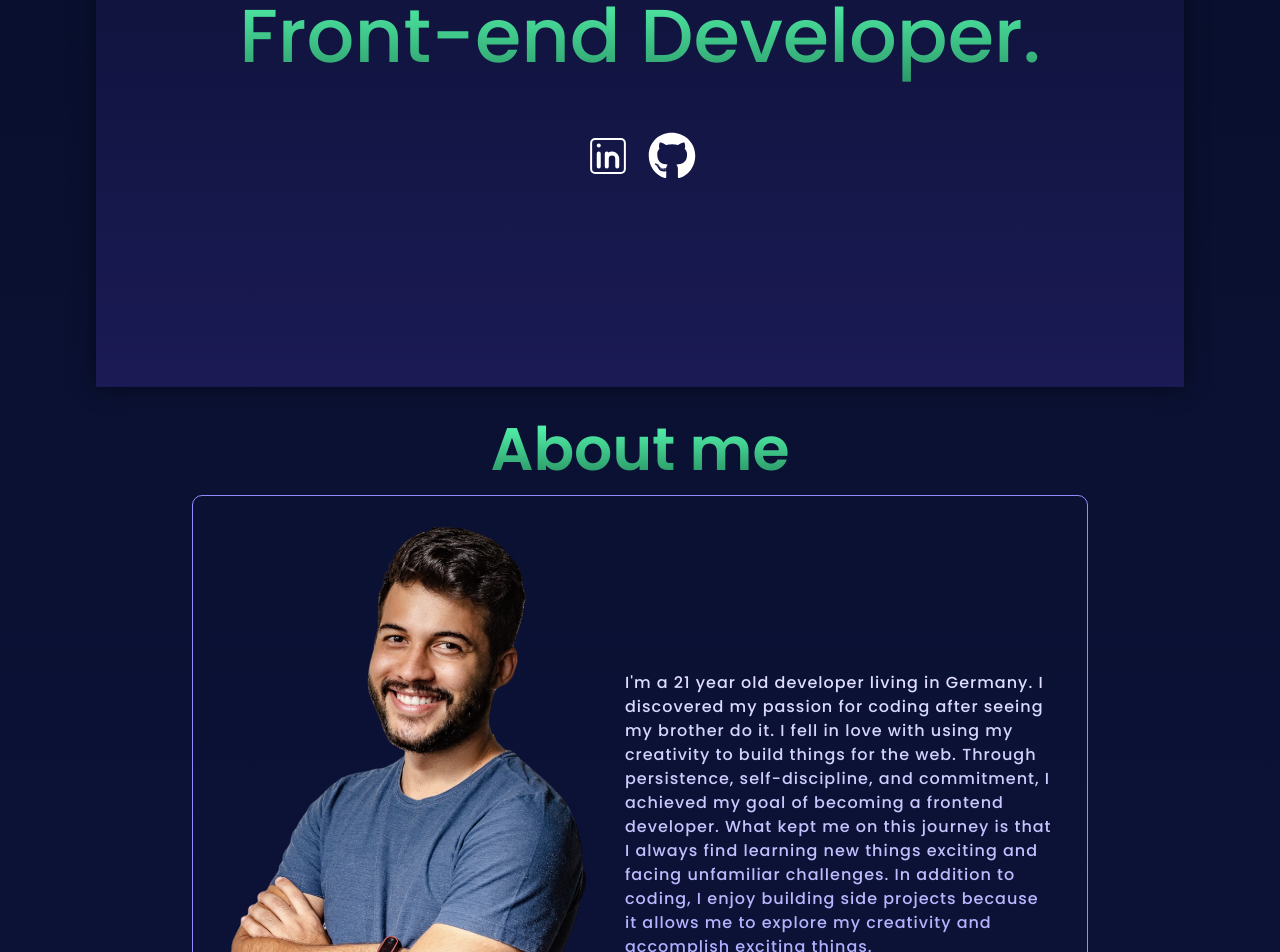
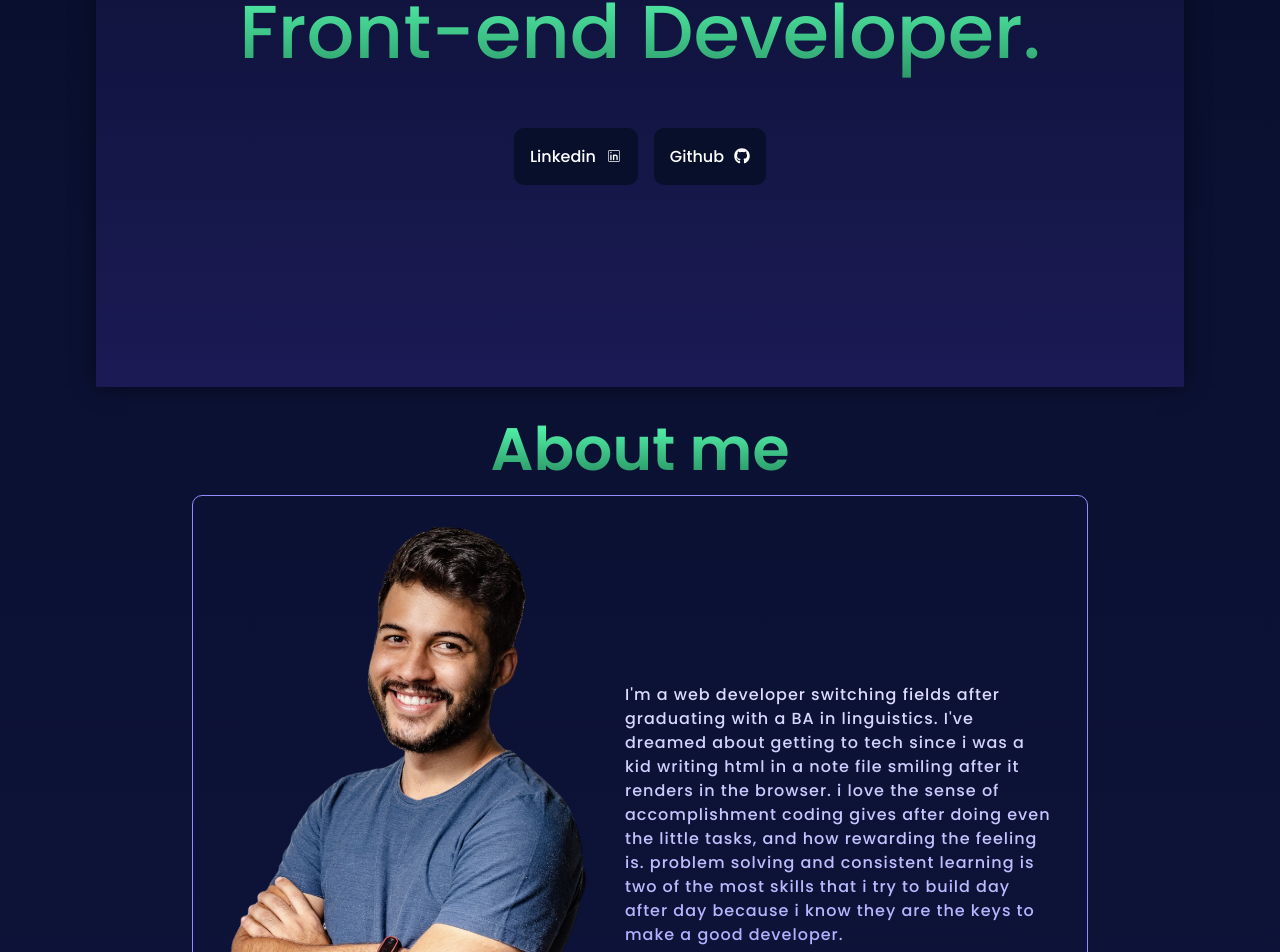
Before and after one commit to kaksioua/portfolio-app, a React (Vite) app: page / in a window 1280 px wide. Shown: the part 437-1389 px from the top of the page. Built offline with nearby package versions, Linux system fonts and the light colour scheme.

Commit message:
updat itro

```diff
--- a/package.json
+++ b/package.json
@@ -10,6 +10,7 @@
     "preview": "vite preview"
   },
   "dependencies": {
+    "@emailjs/browser": "^4.2.0",
     "react": "^18.2.0",
     "react-dom": "^18.2.0",
     "react-icons": "^5.0.1",
--- a/src/componenets/about/About.jsx
+++ b/src/componenets/about/About.jsx
@@ -12,15 +12,14 @@ const About = () => {
           <p className="introPara">
             {' '}
             <img src={aboutimg} alt="" />
-            I'm a 21 year old developer living in Germany. I discovered my
-            passion for coding after seeing my brother do it. I fell in love
-            with using my creativity to build things for the web. Through
-            persistence, self-discipline, and commitment, I achieved my goal of
-            becoming a frontend developer. What kept me on this journey is that
-            I always find learning new things exciting and facing unfamiliar
-            challenges. In addition to coding, I enjoy building side projects
-            because it allows me to explore my creativity and accomplish
-            exciting things.
+            I'm a web developer switching fields after graduating with a BA in
+            linguistics. I've dreamed about getting to tech since i was a kid
+            writing html in a note file smiling after it renders in the browser.
+            i love the sense of accomplishment coding gives after doing even the
+            little tasks, and how rewarding the feeling is. problem solving and
+            consistent learning is two of the most skills that i try to build
+            day after day because i know they are the keys to make a good
+            developer.
           </p>{' '}
         </div>
         {/* <div className="about-img"></div> */}
--- a/src/componenets/contact/Contact.jsx
+++ b/src/componenets/contact/Contact.jsx
@@ -1,70 +1,49 @@
 import React from 'react'
+import { useRef } from 'react'
+import emailjs from '@emailjs/browser'
 import './contact.css'
-import client1 from '../../assets/walmart.png'
-import client2 from '../../assets/adobe.png'
-import client3 from '../../assets/microsoft.png'
-import client4 from '../../assets/facebook.png'
-import facebookicon from '../../assets/facebook-icon.png'
-import instaicon from '../../assets/instagram.png'
-import twitter from '../../assets/twitter.png'
-import youtube from '../../assets/youtube.png'
 const Contact = () => {
-  return (
-    <section className="contactPage">
-      {/* <Client /> */}
+  function Contactme() {
+    const form = useRef()
 
-      <Contactme />
-    </section>
-  )
-}
-// function Client() {
-//   return (
-//     <div id="clients">
-//       <h1 className="contactPageTitle">My Client</h1>
-//       <p className="clientDesc">
-//         Lorem ipsum dolor sit, amet consectetur adipisicing elit. Est aliquid
-//         corporis culpa totam aliquam voluptatem eum obcaecati perspiciatis,
-//         minima facere libero voluptates ducimus pariatur possimus soluta
-//         numquam. Laboriosam, odit fuga.
-//       </p>
-//       <div className="clientimgs">
-//         <img src={client1} alt="" className="clientimg" />
-//         <img src={client2} alt="" className="clientimg" />
-//         <img src={client3} alt="" className="clientimg" />
-//         <img src={client4} alt="" className="clientimg" />
-//       </div>
-//     </div>
-//   )
-// }
-function Contactme() {
-  return (
-    <div id="contact">
-      <div className="contact">
-        <h1 className="contactpagetitle">Contact Me</h1>
-        <span className="contactdesc">
-          please fill ou the form below to contact me
-        </span>
-        <form className="contactForm">
-          <input type="text" className="name" placeholder="Your name" />
-          <input type="email" className="email" placeholder="Your Email" />
-          <textarea
-            name="message"
-            rows="5"
-            placeholder="Write your message her "
-            className="message"
-          ></textarea>
-          <button className="submit" type="submit" value="send">
-            Submit
+    const sendEmail = (e) => {
+      e.preventDefault()
+
+      emailjs
+        .sendForm('service_ihjiwxr', 'template_hc4098t', form.current, {
+          publicKey: 'aTAY81FbOWCNU11b3',
+        })
+        .then(
+          () => {
+            console.log('SUCCESS!')
+          },
+          (error) => {
+            console.log('FAILED...', error.text)
+          }
+        )
+    }
+    return (
+      <div id="contact">
+        <form className="contactForm" ref={form} onSubmit={sendEmail}>
+          <input
+            className="name"
+            type="text"
+            name="user_name"
+            placeholder="name"
+          />
+          <input
+            type="email"
+            className="email"
+            name="user_email"
+            placeholder="email"
+          />
+          <textarea name="message" className="message" placeholder="Message" />
+          <button className="submit" type="submit" value="Send">
+            Send
           </button>
-          <div className="links">
-            <img src={facebookicon} alt="" className="link" />
-            <img src={instaicon} alt="" className="link" />
-            <img src={twitter} alt="" className="link" />
-            <img src={youtube} alt="" className="link" />
-          </div>
         </form>
       </div>
-    </div>
-  )
+    )
+  }
 }
 export default Contact
--- a/src/componenets/contact/contact.css
+++ b/src/componenets/contact/contact.css
@@ -1,19 +1,23 @@
 .contactPage {
-  min-width: calc(100vh - 4rem);
+  /* min-width: calc(100vh - 4rem); */
   width: 100vw;
-  max-width: 60rem;
+  max-width: 85vw;
   margin: 0 auto;
-  display: flex;
-  flex-direction: column;
-  justify-content: center;
-  align-items: center;
-  text-align: center;
+  display: grid;
+  grid-template-columns: repeat(2, 1fr);
 }
 .contactPageTitle {
   font-size: 3rem;
   margin-bottom: 1rem;
 }
-.clientDesc {
+.clients {
+  display: flex;
+  align-items: center;
+  justify-content: center;
+  max-width: 85%;
+  margin: 0 auto;
+}
+/* .clientDesc {
   font-weight: 300;
   font-size: 1rem;
 }
@@ -28,15 +32,17 @@
   min-width: 9rem;
   margin: auto;
   padding: 0.5rem;
-}
+} */
 #contact {
   padding: 2rem;
 }
+
 .contactdesc {
   padding: 1rem;
   font-size: medium;
   font-weight: 300;
 }
+
 .contactForm {
   display: flex;
   flex-direction: column;
@@ -67,6 +73,7 @@
   border-radius: 0.75rem;
   padding: 0.75rem 3.5rem;
   margin: 2rem;
+  cursor: pointer;
 }
 .links {
   display: flex;
--- a/src/componenets/intro/Intro.jsx
+++ b/src/componenets/intro/Intro.jsx
@@ -15,32 +15,19 @@ const Intro = () => {
           <span className="introText">Front-end Developer.</span>
         </div>
         <div className="intro_icon">
-          <CiLinkedin className="linkedin sosicon" />
-          <FaGithub className="github sosicon" />
+          <button className="socail-btn">
+            <a href="https://www.linkedin.com/in/kamal-askioua/">
+              <span>Linkedin</span> <CiLinkedin />
+            </a>
+          </button>
+
+          <button className="socail-btn">
+            <a href="https://github.com/kaksioua">
+              <span>Github</span> <FaGithub />
+            </a>
+          </button>
         </div>
-        {/* <p className="introPara">
-          Hello, I’m Samantha, a web designer who likes to add a touch of
-          creativity and originality to every website I create. I have a strong
-          background in web design and development, and I’m always eager to take
-          on new projects and challenges.
-        </p> */}
-        {/* <Link>
-          <button className="btn">
-            <img src={btnImg} alt="" className="btnImg" />
-            Hire Me
-          </button>
-        </Link> */}
       </div>
-      {/* <div className="introPara">
-        <p>
-          Hello, I’m Samantha, a web designer who likes to add a touch of
-          creativity and originality to every website I create. I have a strong
-          background in web design and development.
-        </p>
-      </div> */}
-      {/* <div className="introimg">
-        <img src={bg} alt="" className="bg" />
-      </div> */}
     </section>
   )
 }
--- a/src/componenets/intro/intro.css
+++ b/src/componenets/intro/intro.css
@@ -27,10 +27,23 @@
   top: 0;
   background: linear-gradient(to bottom, #070f2b, #1b1a55);
   box-shadow: 0 0 20px rgba(0, 0, 0, 0.5);
-  z-index: -1;
   margin-bottom: 0;
   background-blend-mode: multiply;
   overflow-x: hidden;
+}
+.socail-btn {
+  padding: 1rem;
+  background: #070f2b;
+  border: none;
+  border-radius: 10px;
+}
+.socail-btn a {
+  color: #fff;
+  display: flex;
+  align-items: center;
+  justify-content: center;
+  gap: 10px;
+  font-size: 16px;
 }
 .into_cont {
   display: flex;
--- a/src/componenets/project/Project.jsx
+++ b/src/componenets/project/Project.jsx
@@ -15,7 +15,7 @@ const Project = () => {
               <img src={crudapp} alt="" />
             </div>
             <div className="project-content">
-              <h3>2</h3>
+              {/* <h3>2</h3> */}
               <h1 className="project-title">React js Crud-App</h1>
               <p className="project-desc">
                 CRUD application equipped with an intuitive admin login feature.
@@ -25,7 +25,7 @@ const Project = () => {
 
               <div className="workd-button">
                 <button>
-                  <a href="">
+                  <a href="https://jsreactcrudapp.netlify.app/">
                     <span>Live Preview</span>
                   </a>
                 </button>
@@ -42,7 +42,7 @@ const Project = () => {
           </div>
           <div className="project">
             <div className="project-content">
-              <h3>2</h3>
+              {/* <h3>2</h3> */}
               <h1 className="project-title">Multi-Page Educational Website</h1>
               <p className="project-desc">
                 fully responsive multi-page educational school website using
@@ -50,7 +50,7 @@ const Project = () => {
               </p>
               <div className="workd-button">
                 <button>
-                  <a href="">
+                  <a href="https://eduwebpage.netlify.app/">
                     <span>Live Preview</span>
                   </a>
                 </button>
@@ -70,7 +70,7 @@ const Project = () => {
               <img src={project1} alt="" />
             </div>
             <div className="project-content">
-              <h3>2</h3>
+              {/* <h3>2</h3> */}
               <h1 className="project-title">React js Crud-App</h1>
               <p className="project-desc">
                 Lorem ipsum dolor sit, amet consectetur adipisicing elit.
```
Also changed, not shown: 1 other file (tests, documents, lock files or other folders).
